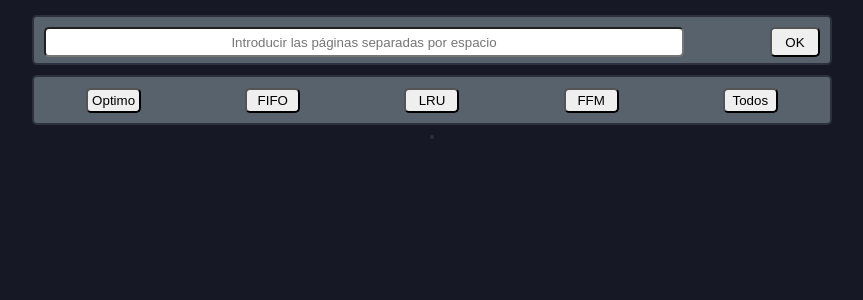
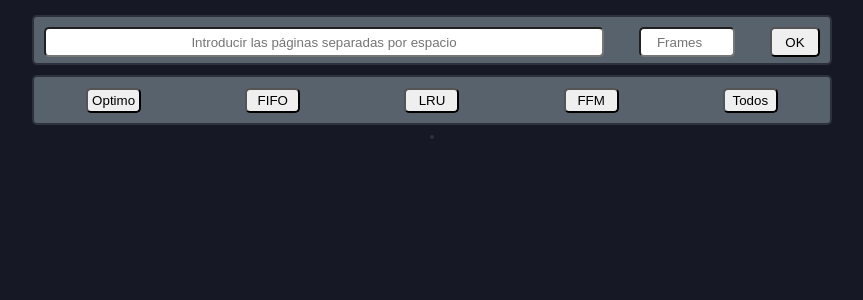
Before and after one commit to Di3go0-0/MemoryManagementAlgorithms, a React (Vite) app in the folder client/: page / in a window 1280 px wide. Shown: the top 300 px of the page, without its empty margins (208-1071 px from the left). Built offline with nearby package versions, Linux system fonts and the light colour scheme.

Commit message:
Modified Home page to be able to enter the frames in the principal div

```diff
--- a/client/src/Pages/HomePage.css
+++ b/client/src/Pages/HomePage.css
@@ -110,3 +110,17 @@ main {
   background-color: var(--hover-color);
   color: var(--text-color);
 }
+
+.Frames {
+  max-width: 12vh;
+  input{
+    max-width: 12vh;
+  }
+}
+
+.Pages{
+  max-width: 70vh;
+  input{
+    max-width: 70vh;
+  }
+}
--- a/client/src/Pages/HomePage.jsx
+++ b/client/src/Pages/HomePage.jsx
@@ -10,11 +10,16 @@ import "./HomePage.css";
 
 function HomePage() {
   const [inputValue, setInputValue] = useState("");
+  const [frameValue, setFrameValue] = useState("");
   const [activeComponent, setActiveComponent] = useState(null);
-  const { addPages } = useGlobalContext();
+  const { addPages, addFrames } = useGlobalContext();
 
   const handleInputChange = (event) => {
     setInputValue(event.target.value);
+  };
+
+  const handleFrameChange = (event) => {
+    setFrameValue(event.target.value);
   };
 
   const handleButtonClick = () => {
@@ -24,8 +29,13 @@ function HomePage() {
       return;
     }
     addPages(pages);
+    const frames = Number(frameValue);
+    if (frames <= 0 || isNaN(frames)) {
+      alert("Por favor, introduce un número válido de frames");
+      return;
+    }
+    addFrames(frames);
   };
-
 
   const renderActiveComponent = () => {
     switch (activeComponent) {
@@ -47,12 +57,20 @@ function HomePage() {
   return (
     <main>
       <div className="input-container">
-        <label>
+        <label className="Pages">
           <input
             type="text"
             placeholder="Introducir las páginas separadas por espacio"
             value={inputValue}
             onChange={handleInputChange}
+          />
+        </label>
+        <label className="Frames">
+          <input
+            type="number"
+            placeholder="Frames"
+            value={frameValue}
+            onChange={handleFrameChange}
           />
         </label>
         <div className="button-container">
```
